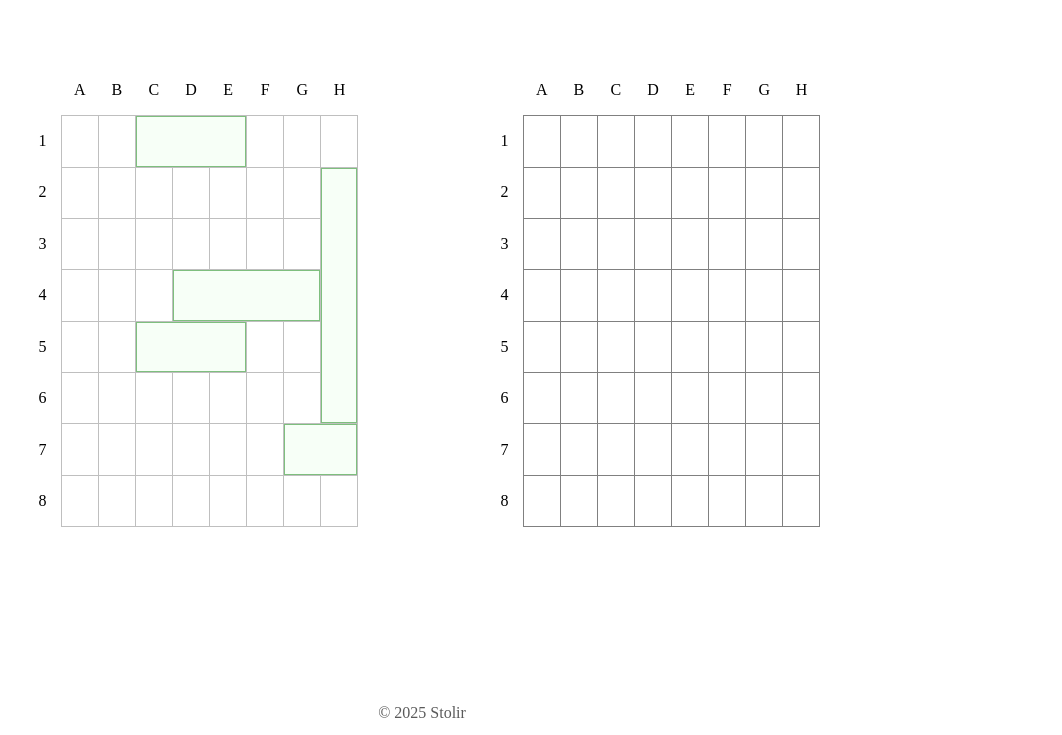
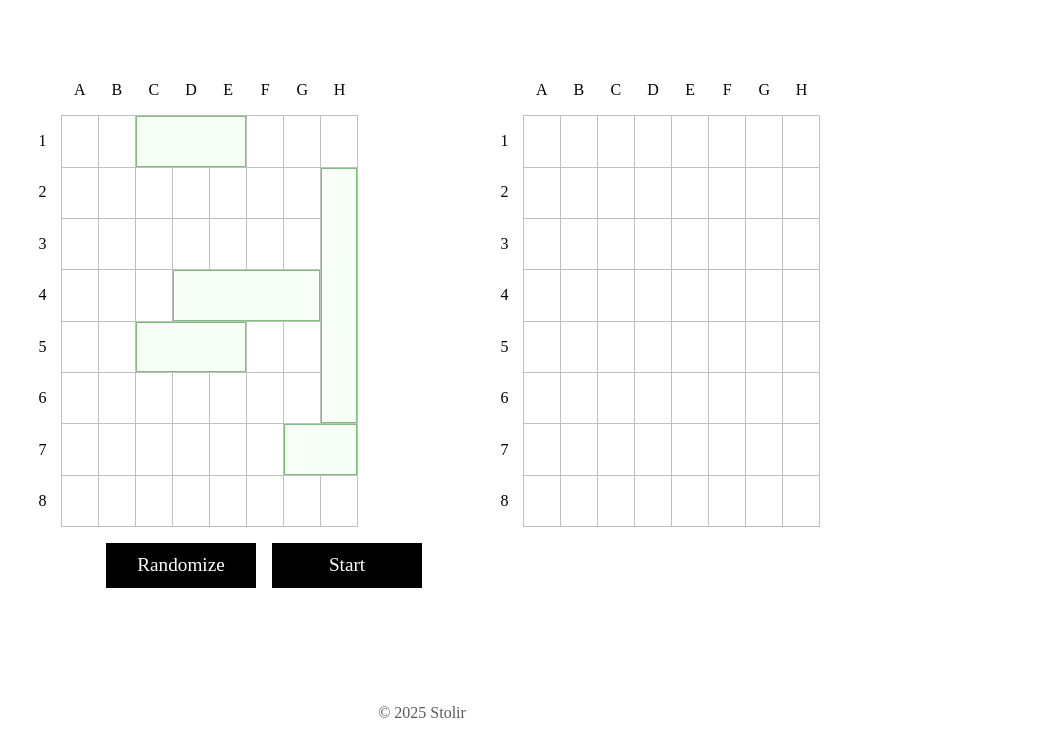
Before and after one commit to Stolir/battleship, a website built with webpack: page src/template.html in a window 1280 px wide. Shown: the part 65-800 px from the top of the page, without its empty margins (218-1280 px from the left). Built offline with nearby package versions, Linux system fonts and the light colour scheme.

Commit message:
Make randomize ships button and add functionality to it

```diff
--- a/src/battleship.js
+++ b/src/battleship.js
@@ -53,6 +53,11 @@ export class Gameboard {
     return board;
   }
 
+  resetBoard() {
+    this.board = [];
+    this.board = this.#generateBoard()
+  }
+
   placeShip(coordinates, shipName, orientation) {
     if (!this.#isValidShip(shipName)) {
       return ("Invalid ship name");
@@ -106,7 +111,7 @@ export class Gameboard {
     const shuffledOrientations = orientations.sort(() => Math.random() - 0.5)
     for (let orientation of shuffledOrientations) {
       if (this.#isLegal(coordinates, shipSize, orientation)) {
-        return { coordinates, orientation}
+        return { coordinates, orientation }
       }
     }
     return this.getRandomPosition(shipSize)
--- a/src/index.js
+++ b/src/index.js
@@ -28,6 +28,7 @@ let playerShipWrappers = makeShips(player)
 let opponentShipWrappers = makeShips(cpu)
 
 // Manage turns
+opponentBoardElm.classList.toggle("disable-board")
 playerBoardElm.classList.toggle("disable-board")
 
 window.addEventListener("load", () => {
@@ -56,9 +57,19 @@ playerBoardElm.addEventListener("mouseup", (event) => {
     playerBoardElm.classList.toggle("disable-board")
 })
 
-// reset game logic
+// button functionality
 const restartButton = document.querySelector("#game-over #restart");
 
 restartButton.addEventListener("click", () => {
   location.reload()
 })
+
+const randomizeButton = document.querySelector("#randomize-ships");
+randomizeButton.addEventListener("click", () => {
+  console.log("click")
+  playerBoard.resetBoard();
+  player.randomizeShips();
+  playerBoardElm.textContent = ""
+  playerShipWrappers = makeShips(player)
+  loadPlayerBoard(player, playerBoardElm, playerShipWrappers)
+})
--- a/src/styles.css
+++ b/src/styles.css
@@ -111,7 +111,7 @@ header div:hover {
 
 .game-display .player-container {
   display: grid;
-  grid-template: 1fr / 2fr 6fr;
+  grid-template: 100% min-content / 2fr 6fr;
   grid-template-areas:
   "reports board"
   "controls controls"
@@ -119,7 +119,7 @@ header div:hover {
 }
 
 .game-display .player-container.opponent {
-  grid-template: 1fr / 6fr 2fr;
+  grid-template: 100% min-content / 6fr 2fr;
   grid-template-areas:
   "board reports"
   "controls controls"
@@ -275,3 +275,24 @@ header div:hover {
 #game-over.hidden {
   display: none;
 }
+
+.player-container .controls {
+  grid-area: controls;
+  display: flex;
+  justify-content: center;
+  margin-left: 300px;
+  gap: 1rem;
+}
+
+.controls button {
+  background-color: black;
+  color: white;
+  border: none;
+  width: 150px;
+  padding: 0.5rem;
+  font-size: 1.2rem;
+}
+
+.controls button:hover {
+  cursor: pointer;
+}
--- a/src/template.html
+++ b/src/template.html
@@ -15,6 +15,10 @@
       </header>
       <div class="game-display">
         <div class="player-container">
+          <div class="controls">
+            <button id="randomize-ships">Randomize</button>
+            <button id="start-game">Start</button>
+          </div>
           <div class="reports"></div>
           <div class="board">
             <div class="column">
```
